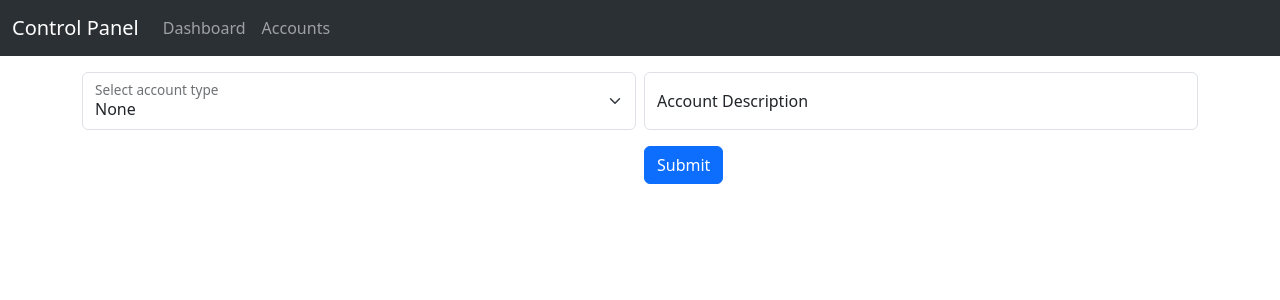
After one commit to Forsak3n8/Finance-Web-App, a Flask app: page /add_account in a window 1280 px wide. The commit adds this page. Shown: the top 300 px of the page. Run offline with Flask 3, Linux system fonts and the light colour scheme.

Commit message:
Edits done to Accounts page and function

```diff
--- a/web_app/website/models.py
+++ b/web_app/website/models.py
@@ -43,7 +43,7 @@ class db_helper:
         except pymysql.Error as e:
             print("Accounts query failed %d: %s" %(e.args[0], e.args[1]))
 
-    def account_delete_query(self, sql):
+    def account_change_query(self, sql):
         try:
             self.__connect_to_finance__()
 
@@ -51,7 +51,7 @@ class db_helper:
                 self.cur.execute(sql)
                 self.con.commit()
                 self.__disconnect__()
-                print('Account Deleted')
+                print('Account Table changed')
 
             elif self.con.open == False:
                 print('Connection Failed')
--- /dev/null
+++ b/web_app/website/templates/add_account.html
@@ -0,0 +1,28 @@
+{% extends "base.html" %}
+{% block title %}Create Account{% endblock %}
+{% block content %}
+
+<div class="mb-3"></div>
+<form method="POST">
+    <div class="row g-2">
+        <div class="col-md">
+            <div class="form-floating">
+                <select class="form-select" id="account_type" name="account_type">
+                    <option selected="">None</option>
+                    <option value="Checking Account">Checking Account</option>
+                    <option value="Saving Account">Saving Account</option>
+                    <option value="Credit Account">Credit Account</option>
+                </select>
+                <label for="account_type">Select account type</label>
+            </div>
+        </div>
+        <div class="col-md">
+            <div class="form-floating">
+                <input type="text" class="form-control" id="account_description" placeholder="" name="account_description">
+                <label for="account_description">Account Description</label>
+            </div>
+            <div class="mb-3"></div>
+            <button type="submit" class="btn btn-primary">Submit</button>
+        </div>
+    </form>
+{% endblock %}
--- a/web_app/website/templates/base.html
+++ b/web_app/website/templates/base.html
@@ -30,6 +30,26 @@
             </div>
         </nav>
 
+        {% with messages = get_flashed_messages(with_categories=true) %}
+        {% if messages %}
+            {% for category, message in messages %}
+            {% if category == 'error' %}
+            <div class="alert alert-danger alert-dismissible fade show" role="alert">
+                {{ message }}
+                <button type="button" class="btn-close" data-bs-dismiss="alert" aria-label="Close"></button>
+            </div>
+            {% else %}
+            <div class="alert alert-success alert-dismissible fade show" role="alert">
+                {{ message }}
+                <button type="button" class="btn-close" data-bs-dismiss="alert" aria-label="Close"></button>
+            </div>
+            {% endif %}
+            {% endfor %}
+        {% endif %}
+        {% endwith%}
+
+
+
         <div class="container">
         {% block content %}
         {% endblock %}
--- a/web_app/website/views.py
+++ b/web_app/website/views.py
@@ -1,29 +1,48 @@
-from flask import Blueprint, render_template, request, redirect, url_for
+from flask import Blueprint, render_template, request, redirect, url_for, flash
 from .models import db_helper
 import pandas as pd
+import re as re
 
 views = Blueprint('views', __name__)
 db = db_helper()
-
 @views.route('/')
 def dashboard():
     return render_template("base.html")
 
+@views.route('/add_account', methods=['GET', 'POST'])
+def account_create():
+    if request.method == 'POST':
+        account_type = request.form.get('account_type')
+        account_description = request.form.get('account_description')
+        sql = f"INSERT INTO `accounts`(`account_type`, `account_description`) VALUES ('{account_type}', '{account_description}')"
+        if account_type == 'None':
+             flash('Must select Account type', category='error')
+        elif len(account_description) < 4:
+             flash('Account description must be greater than 4 characters', category='error')
+        else:
+             db.account_change_query(sql)
+             flash('Account added', category='success')
+             return redirect(url_for('views.Accounts'))
+
+    return render_template("add_account.html")
+
+@views.route('/account_edit', methods=['GET', 'POST'])
+def account_edit():
+     if request.method == 'POST':
+          results = request.form.get('edit')
+          print(results)
+     return render_template("edit_account.html", results=results)
+
 @views.route('/account_delete', methods=['GET', 'POST'])
 def account_delete():
-     if request.method == 'POST':
-          id = request.form.get('delete')
-          sql = f'DELETE FROM `accounts` WHERE account_id = {id}'
-          db.account_delete_query(sql)
-     return redirect(url_for('views.Accounts'))
+    if request.method == 'POST':
+        id = request.form.get('delete')
+        sql = f'DELETE FROM `accounts` WHERE account_id = {id}'
+        db.account_change_query(sql)
+    return redirect(url_for('views.Accounts'))
 
 @views.route('/accounts', methods=['GET', 'POST'])
 def Accounts():
         sql = 'SELECT * FROM `accounts`'
         results = db.accounts_query(sql)
-        if request.method == 'POST':
-            account_type = request.form.get('account_type')
-            account_description = request.form.get('account_description')
-            print(account_type)
-            print(account_description)
         return render_template("accounts.html", results=results)
```
Also changed, not shown: web_app/website/templates/accounts.html (+16 -27 lines), web_app/website/templates/edit_account.html (added, +22 -0 lines).
